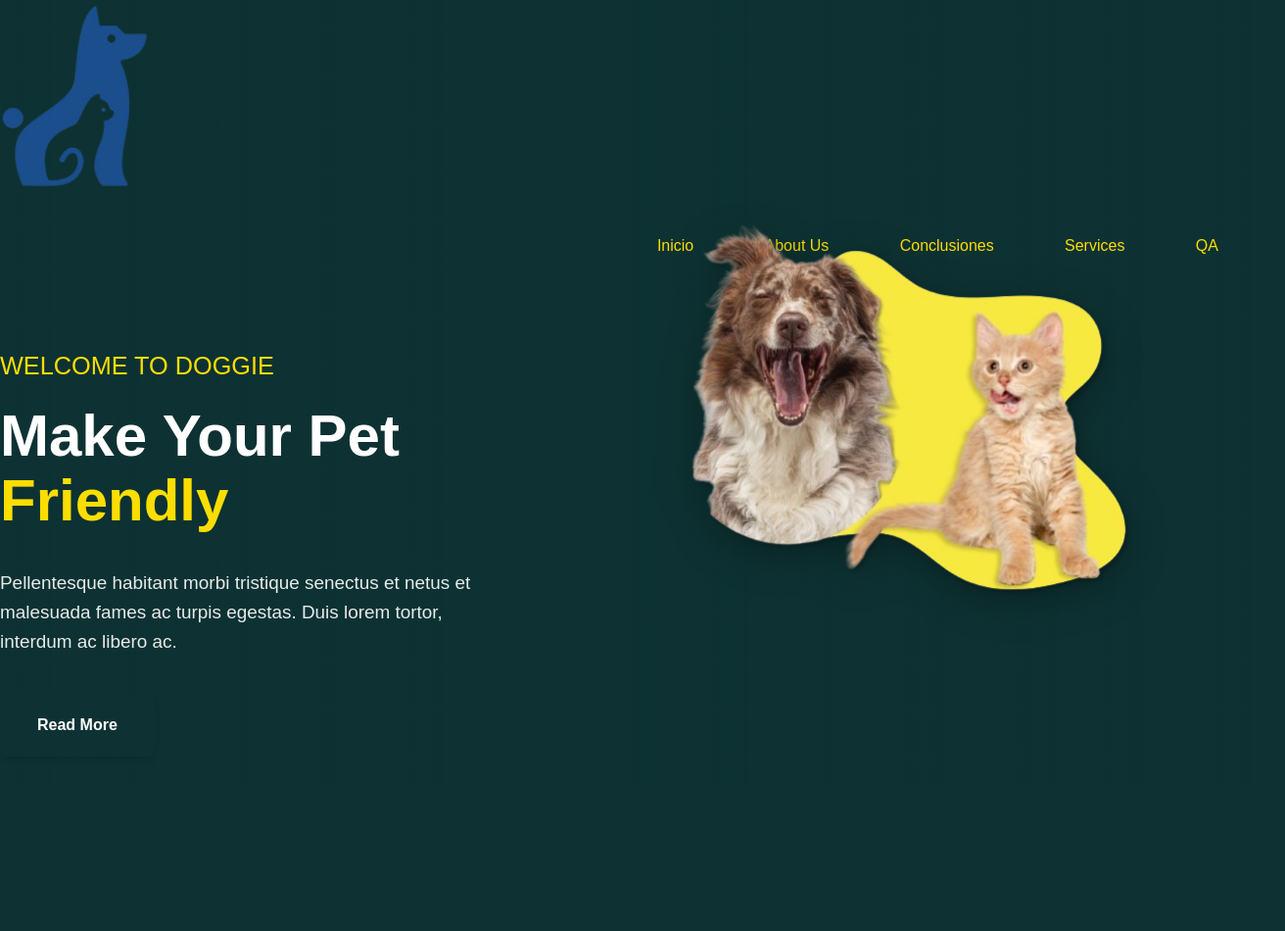
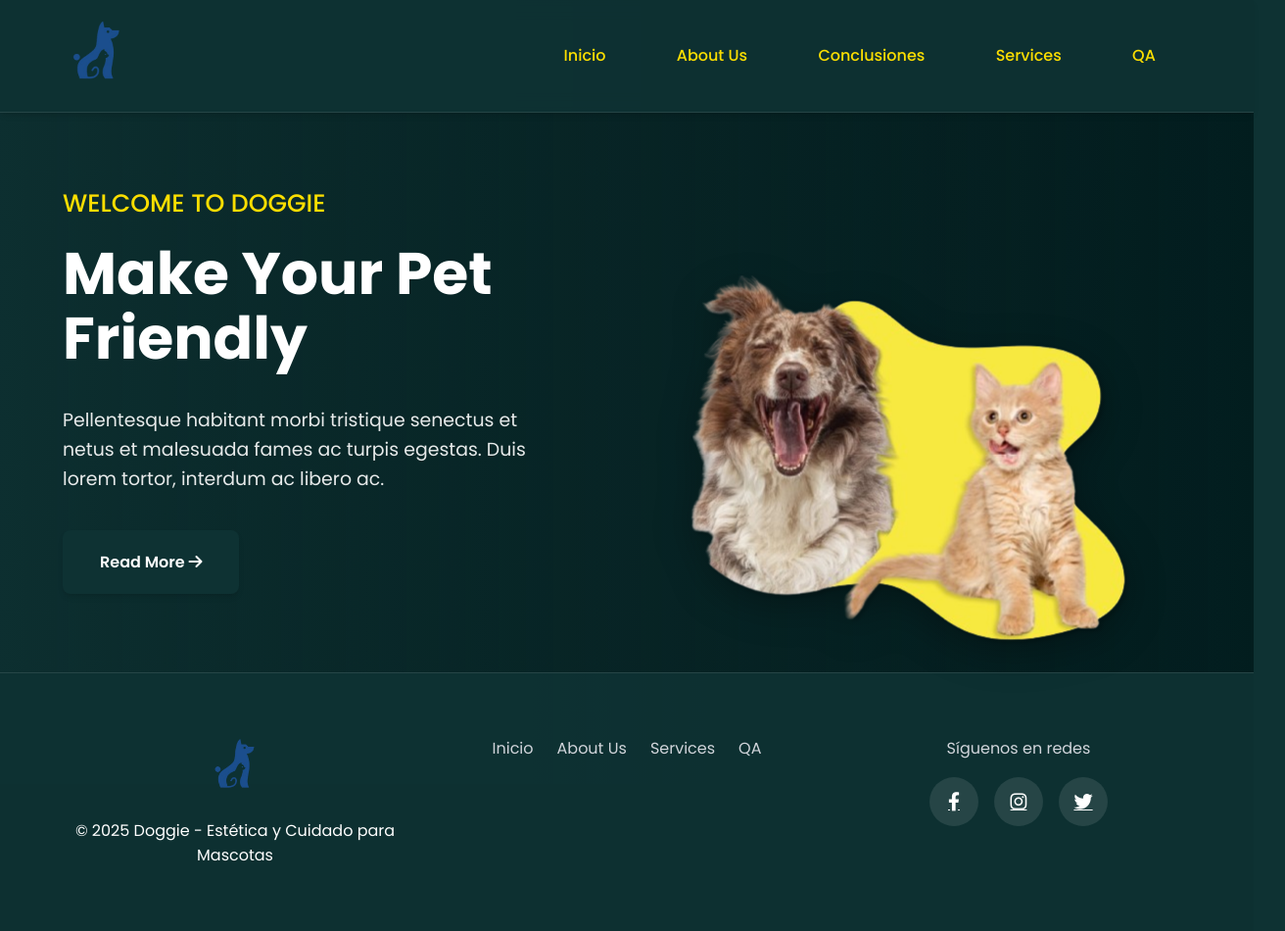
Before and after one commit to iCastro117/taller2ntd, a website: page index.html in a window 1280 px wide. Shown: the whole page at 98% size, 1312 px wide, since content can reach past the window. Before the commit the page ends 852 px from the top, so only its background shows below. Drawn offline with Linux system fonts and the light colour scheme.

Commit message:
unificacion ramas

```diff
--- a/index.html
+++ b/index.html
@@ -1,57 +1,117 @@
 <!DOCTYPE html>
 <html lang="es">
-
     <head>
         <meta charset="UTF-8">
         <meta name="viewport" content="width=device-width, initial-scale=1.0">
-    <title>Navegación</title>
+        <meta name="description" content="Doggie - Estética y cuidado para mascotas. Hacemos que tu mascota se vea y se sienta increíble.">
+        <title>Doggie - Estética y Cuidado para Mascotas</title>
+
+        <!-- Favicons -->
+        <link rel="icon" href="assets/logo.ico" type="image/x-icon">
+        <link rel="shortcut icon" href="assets/logo.ico" type="image/x-icon">
+        <link rel="apple-touch-icon" href="assets/apple-touch-icon.png">
+        <link rel="icon" type="image/png" sizes="32x32" href="assets/favicon-32x32.png">
+        <link rel="icon" type="image/png" sizes="16x16" href="assets/favicon-16x16.png">
+
         <link rel="stylesheet" href="css/index.css">
+        <link rel="preconnect" href="https://fonts.googleapis.com">
+        <link rel="preconnect" href="https://fonts.gstatic.com" crossorigin>
+        <link href="https://fonts.googleapis.com/css2?family=Poppins:wght@300;400;500;600;700&display=swap" rel="stylesheet">
+        <link rel="stylesheet" href="https://cdnjs.cloudflare.com/ajax/libs/font-awesome/6.4.0/css/all.min.css">
     </head>
+<body class="bg-pattern">
+    <div class="page-wrapper">
+        <header class="site-header">
+            <div class="container">
+                <nav class="main-navigation" aria-label="Navegación principal">
+                    <div class="logo">
+                        <a href="index.html">
+                            <img src="assets/logo.png" alt="Logo de Doggie" class="logo-img">
+                        </a>
+                    </div>
 
-<body>
+                    <button class="menu-toggle" aria-expanded="false" aria-controls="nav-menu">
+                        <i class="fas fa-bars"></i>
+                        <span class="sr-only">Menú</span>
+                    </button>
 
-    <header>
-        <nav>
-            <div class="logo">
-                <img src="assets/logo.png" alt="Logo de Doggie">
-            </div>
-            <ul class="nav-menu">
-                <li><a href="#">Inicio</a></li>
-                <li>
-                    <a href="#">About Us</a>
-                    <div class="submenu">
-                        <a href="html/secciones/aboutUs.html">About Us</a>
-                        <a href="html/secciones/equipo.html">Equipo</a>
-                    </div>
+                    <ul id="nav-menu" class="nav-menu">
+                        <li><a href="index.html" aria-current="page">Inicio</a></li>
+                        <li class="has-submenu">
+                            <a href="#" aria-haspopup="true">About Us</a>
+                            <ul class="submenu">
+                                <li><a href="html/secciones/aboutUs.html">About Us</a></li>
+                                <li><a href="html/secciones/equipo.html">Equipo</a></li>
+                            </ul>
                         </li>
-                <li>
-                    <a href="#">Conclusiones</a>
-                    <div class="submenu">
-                        <a href="html/secciones/conclusionesSalim.html">Conclusiones Salim</a>
-                        <a href="html/secciones/conclusionesMauricio.html">Conclusiones Mauricio</a>
-                        <a href="html/secciones/conclusionesIsabella.html">Conclusiones Isabella</a>
-                    </div>
+                        <li class="has-submenu">
+                            <a href="#" aria-haspopup="true">Conclusiones</a>
+                            <ul class="submenu">
+                                <li><a href="html/secciones/conclusionesSalim.html">Conclusiones Salim</a></li>
+                                <li><a href="html/secciones/conclusionesMauricio.html">Conclusiones Mauricio</a></li>
+                                <li><a href="html/secciones/conclusionesIsabella.html">Conclusiones Isabella</a></li>
+                            </ul>
                         </li>
                         <li><a href="html/secciones/servicios.html">Services</a></li>
                         <li><a href="html/secciones/FQAs.html">QA</a></li>
                     </ul>
                 </nav>
+            </div>
         </header>
 
         <main>
+            <section class="hero">
+                <div class="container">
                     <div class="welcome">
                         <h1>WELCOME TO DOGGIE</h1>
-            <h2>Make Your Pet <span class="highlight" style="color: #FBDE00;">Friendly</span></h2>
-
+                        <h2>Make Your Pet <span class="highlight">Friendly</span></h2>
                         <p>Pellentesque habitant morbi tristique senectus et netus et malesuada fames ac turpis egestas. Duis lorem tortor, interdum ac libero ac.</p>
-            <a class="read-more" href="html/secciones/aboutUs.html">Read More</a>
-
+                        <a class="read-more" href="html/secciones/aboutUs.html">
+                            <span>Read More</span>
+                            <i class="fas fa-arrow-right"></i>
+                        </a>
                     </div>
                     <div class="image-container">
-            <img src="./assets/PERRO.png" alt="Perro">
+                        <img src="./assets/PERRO.png" alt="Perro feliz y saludable" loading="lazy">
                     </div>
+                </div>
+            </section>
         </main>
 
+        <footer class="site-footer">
+            <div class="container">
+                <div class="footer-content">
+                    <div class="footer-info">
+                        <img src="assets/logo.png" alt="Logo de Doggie" class="footer-logo">
+                        <p>&copy; 2025 Doggie - Estética y Cuidado para Mascotas</p>
+                    </div>
+                    <nav class="footer-nav" aria-label="Navegación del pie de página">
+                        <div class="footer-links">
+                            <a href="index.html">Inicio</a>
+                            <a href="html/secciones/aboutUs.html">About Us</a>
+                            <a href="html/secciones/servicios.html">Services</a>
+                            <a href="html/secciones/FQAs.html">QA</a>
+                        </div>
+                    </nav>
+                    <div class="footer-social">
+                        <p class="social-title">Síguenos en redes</p>
+                        <div class="social-links">
+                            <a href="#" class="social-icon" aria-label="Facebook de Doggie">
+                                <i class="fab fa-facebook-f"></i>
+                            </a>
+                            <a href="#" class="social-icon" aria-label="Instagram de Doggie">
+                                <i class="fab fa-instagram"></i>
+                            </a>
+                            <a href="#" class="social-icon" aria-label="Twitter de Doggie">
+                                <i class="fab fa-twitter"></i>
+                            </a>
+                        </div>
+                    </div>
+                </div>
+            </div>
+        </footer>
+    </div>
+
+    <script src="js/index.js"></script>
 </body>
-
 </html>
```
Also changed, not shown: package.json (added, +22 -0 lines), 2 other files. Lines whose indentation alone changed are shown as unchanged.
